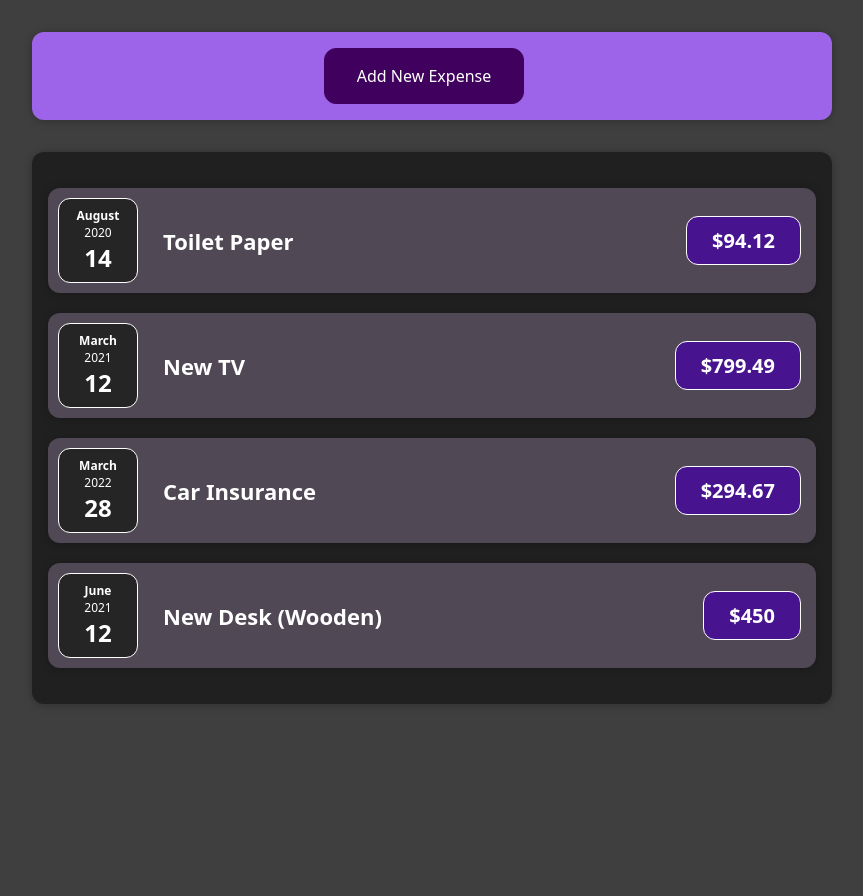
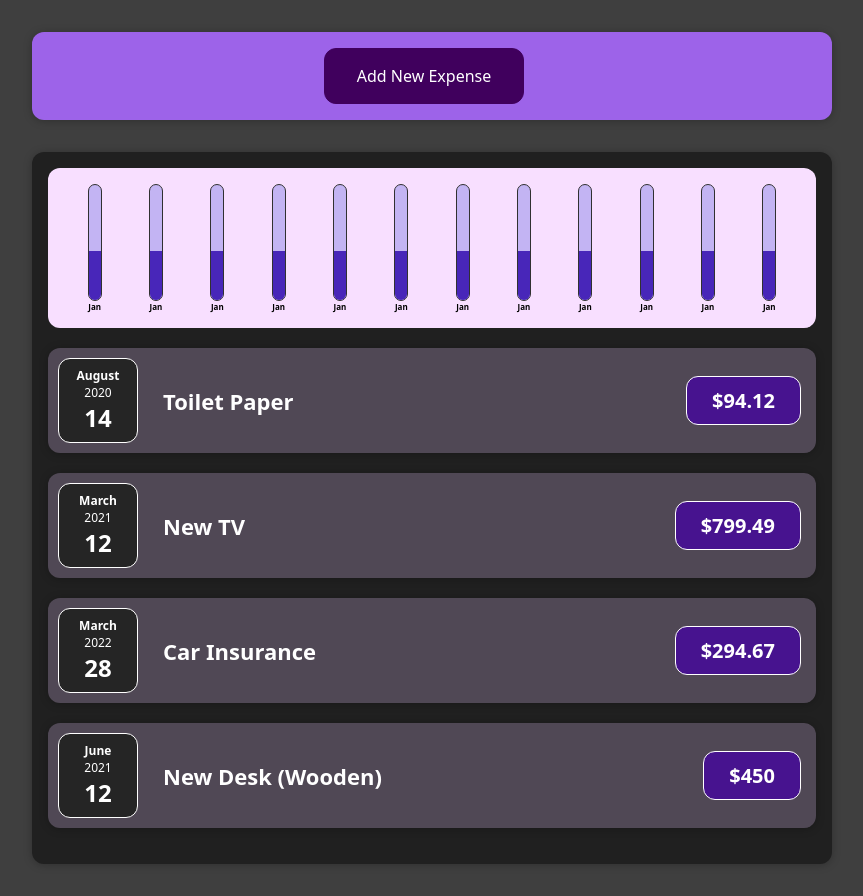
Before and after one commit to valid02/first-react-practice-project, a React (Create React App) app: page / in a window 1280 px wide. Shown: the whole page, without its empty margins (208-1071 px from the left). Before the commit the page ends 800 px from the top, so only its background shows below. Built offline with nearby package versions, Linux system fonts and the light colour scheme.

Commit message:
create expense chart component

```diff
--- a/src/App.js
+++ b/src/App.js
@@ -1,5 +1,5 @@
 import { useState } from "react";
-import Expenses from "./components/Expenses/Exponses";
+import Expenses from "./components/Expenses/Expenses";
 import NewExpense from "./components/NewExpense/NewExpense";
 
 const DUMMY_EXPENSES = [
--- /dev/null
+++ b/src/components/Chart/Chart.css
@@ -0,0 +1,9 @@
+.chart {
+  padding: 1rem;
+  border-radius: 12px;
+  background-color: #f8dfff;
+  text-align: center;
+  display: flex;
+  justify-content: space-around;
+  height: 10rem;
+}
--- /dev/null
+++ b/src/components/Chart/Chart.js
@@ -0,0 +1,23 @@
+import './Chart.css';
+import ChartBar from './ChartBar';
+
+const Chart = () => {
+  return (
+    <div className='chart'>
+      <ChartBar />
+      <ChartBar />
+      <ChartBar />
+      <ChartBar />
+      <ChartBar />
+      <ChartBar />
+      <ChartBar />
+      <ChartBar />
+      <ChartBar />
+      <ChartBar />
+      <ChartBar />
+      <ChartBar />
+    </div>
+   );
+}
+
+export default Chart;
--- /dev/null
+++ b/src/components/Chart/ChartBar.css
@@ -0,0 +1,31 @@
+.chart-bar {
+  height: 100%;
+  width: 14px;
+  display: flex;
+  flex-direction: column;
+  align-items: center;
+}
+
+.chart-bar__inner {
+  width: 100%;
+  height: 100%;
+  border: 1px solid #313131;
+  background-color: #c3b4f3;
+  border-radius: 12px;
+  overflow: hidden;
+  display: flex;
+  flex-direction: column;
+  justify-content: flex-end;
+}
+
+.chart-bar__fill {
+  background-color: #4826b9;
+  width: 100%;
+  transition: all 0.3 ease-out;
+}
+
+.chart-bar__label {
+  font-weight: bold;
+  font-size: 0.5rem;
+  text-align: center;
+}
--- /dev/null
+++ b/src/components/Chart/ChartBar.js
@@ -0,0 +1,19 @@
+import './ChartBar.css';
+
+const ChartBar = () => {
+  let barFillHeight = '43%';
+
+  return (
+    <div className='chart-bar'>
+      <div className='chart-bar__inner'>
+        <div
+          className='chart-bar__fill'
+          style={{ height: barFillHeight }}
+        ></div>
+      </div>
+      <div className="chart-bar__label">Jan</div>
+    </div>
+   );
+}
+
+export default ChartBar;
--- a/src/components/Expenses/Exponses.js
+++ b/src/components/Expenses/Expenses.js
@@ -1,3 +1,4 @@
+import Chart from '../Chart/Chart';
 import Card from '../UI/Card';
 import ExpenseItem from './ExpenseItem';
 import './Expenses.css';
@@ -5,6 +6,7 @@ import './Expenses.css';
 const Expenses = (props) => {
   return (
     <Card className='expenses'>
+      <Chart />
       {props.items.map(expense => (
         <ExpenseItem
           key={expense.id}
```
Also changed, not shown: src/components/Expenses/ExpensesChart.js (added), src/components/Expenses/ExpensesFilter.css (added), src/components/Expenses/ExpensesFilter.js (added), src/components/Expenses/ExpensesList.css (added), src/components/Expenses/ExpensesList.js (added).
